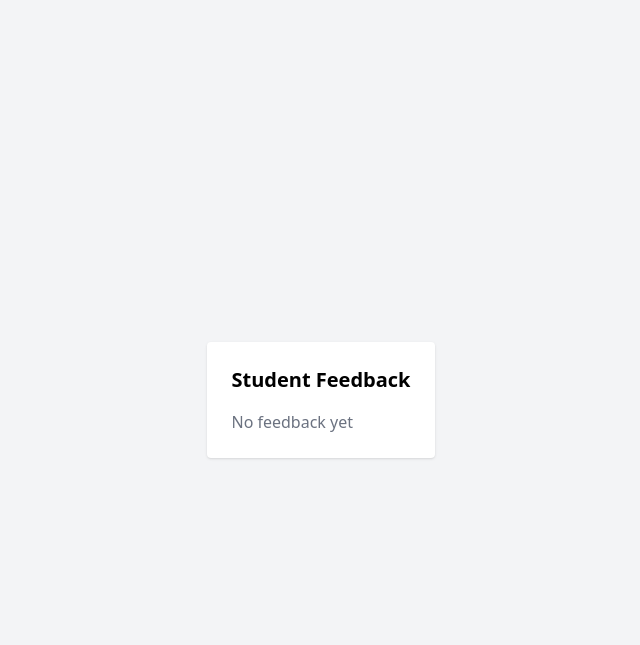
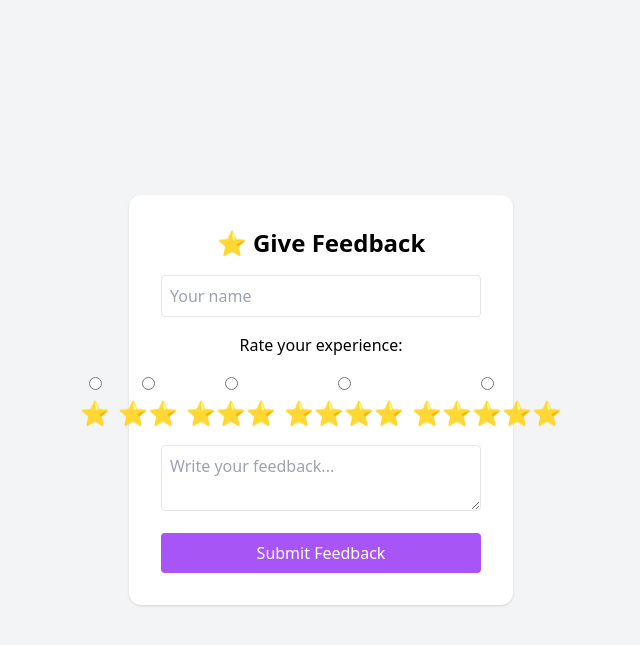
Before and after one commit to SanjanaKShetty/mess-management-system, a Flask app: template templates/feedback.html in a window 1280 px wide. Shown: the top 645 px of the page, without its empty margins (319-959 px from the left). Run offline with Flask 3, Linux system fonts and the light colour scheme; the template is opened without the code that fills it, so the values that code supplies are empty; some libraries are stand-ins or nearby versions.

Commit message:
added feedback system

```diff
--- a/app.py
+++ b/app.py
@@ -31,6 +31,38 @@ def submit():
     conn.close()
 
     return redirect("/")
+@app.route("/feedback")
+def feedback():
+    return render_template("feedback.html")
+
+
+@app.route("/submit_feedback", methods=["POST"])
+def submit_feedback():
+    name = request.form["name"]
+    rating = request.form["rating"]
+    comment = request.form["comment"]
+
+    conn = sqlite3.connect("database.db")
+    cursor = conn.cursor()
+
+    cursor.execute("""
+        CREATE TABLE IF NOT EXISTS feedback (
+            id INTEGER PRIMARY KEY AUTOINCREMENT,
+            name TEXT,
+            rating INTEGER,
+            comment TEXT
+        )
+    """)
+
+    cursor.execute(
+        "INSERT INTO feedback (name, rating, comment) VALUES (?, ?, ?)",
+        (name, rating, comment)
+    )
+
+    conn.commit()
+    conn.close()
+
+    return redirect("/admin")
 
 # ADMIN
 @app.route("/admin")
@@ -56,6 +88,7 @@ def admin():
         )
     """)
 
+
     # Counts
     cursor.execute("SELECT COUNT(*) FROM responses WHERE status='yes'")
     eating = cursor.fetchone()[0]
@@ -74,6 +107,7 @@ def admin():
 
     conn.close()
 
+
     return render_template(
         "admin.html",
         eating=eating,
--- a/templates/feedback.html
+++ b/templates/feedback.html
@@ -4,21 +4,47 @@
     <title>Feedback</title>
     <script src="https://cdn.tailwindcss.com"></script>
 </head>
+
 <body class="bg-gray-100 flex justify-center items-center h-screen">
 
-  <div class="bg-white p-6 rounded shadow">
-    <h2 class="text-xl font-bold mb-4">Student Feedback</h2>
+<div class="bg-white p-8 rounded-xl shadow w-96">
 
-    {% if feedbacks %}
-        {% for f in feedbacks %}
-        <div class="border-b py-3 px-2 rounded mb-2 {% if f[1] < 3 %}bg-red-100{% else %}bg-gray-50{% endif %}">
-            <p class="font-semibold">{{f[0]}} ⭐ {{f[1]}}</p>
-            <p class="text-gray-600">{{f[2]}}</p>
+    <h2 class="text-2xl font-bold mb-4 text-center">
+        ⭐ Give Feedback
+    </h2>
+
+    <form action="/submit_feedback" method="POST">
+
+        <!-- Name -->
+        <input type="text" name="name" placeholder="Your name"
+            class="w-full p-2 border rounded mb-4" required>
+
+        <!-- Stars -->
+        <div class="mb-4 text-center">
+            <p class="mb-2">Rate your experience:</p>
+
+            <div class="flex justify-center gap-2 text-2xl">
+
+                <label><input type="radio" name="rating" value="1" required> ⭐</label>
+                <label><input type="radio" name="rating" value="2"> ⭐⭐</label>
+                <label><input type="radio" name="rating" value="3"> ⭐⭐⭐</label>
+                <label><input type="radio" name="rating" value="4"> ⭐⭐⭐⭐</label>
+                <label><input type="radio" name="rating" value="5"> ⭐⭐⭐⭐⭐</label>
+
+            </div>
         </div>
-        {% endfor %}
-    {% else %}
-        <p class="text-gray-500">No feedback yet</p>
-    {% endif %}
+
+        <!-- Comment -->
+        <textarea name="comment" placeholder="Write your feedback..."
+            class="w-full p-2 border rounded mb-4"></textarea>
+
+        <!-- Button -->
+        <button class="w-full bg-purple-500 text-white py-2 rounded hover:bg-purple-600">
+            Submit Feedback
+        </button>
+
+    </form>
+
 </div>
 
 </body>
```
